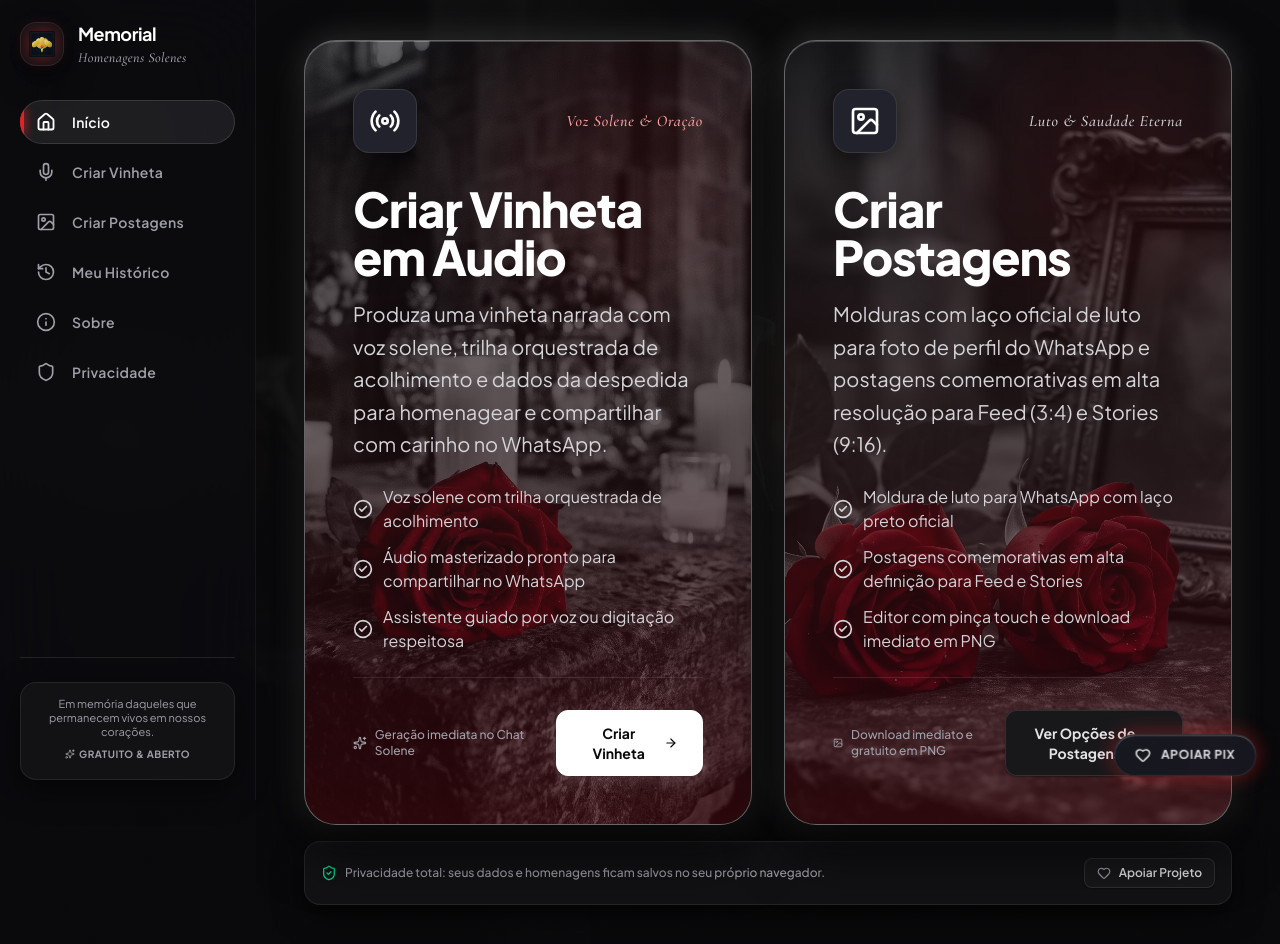
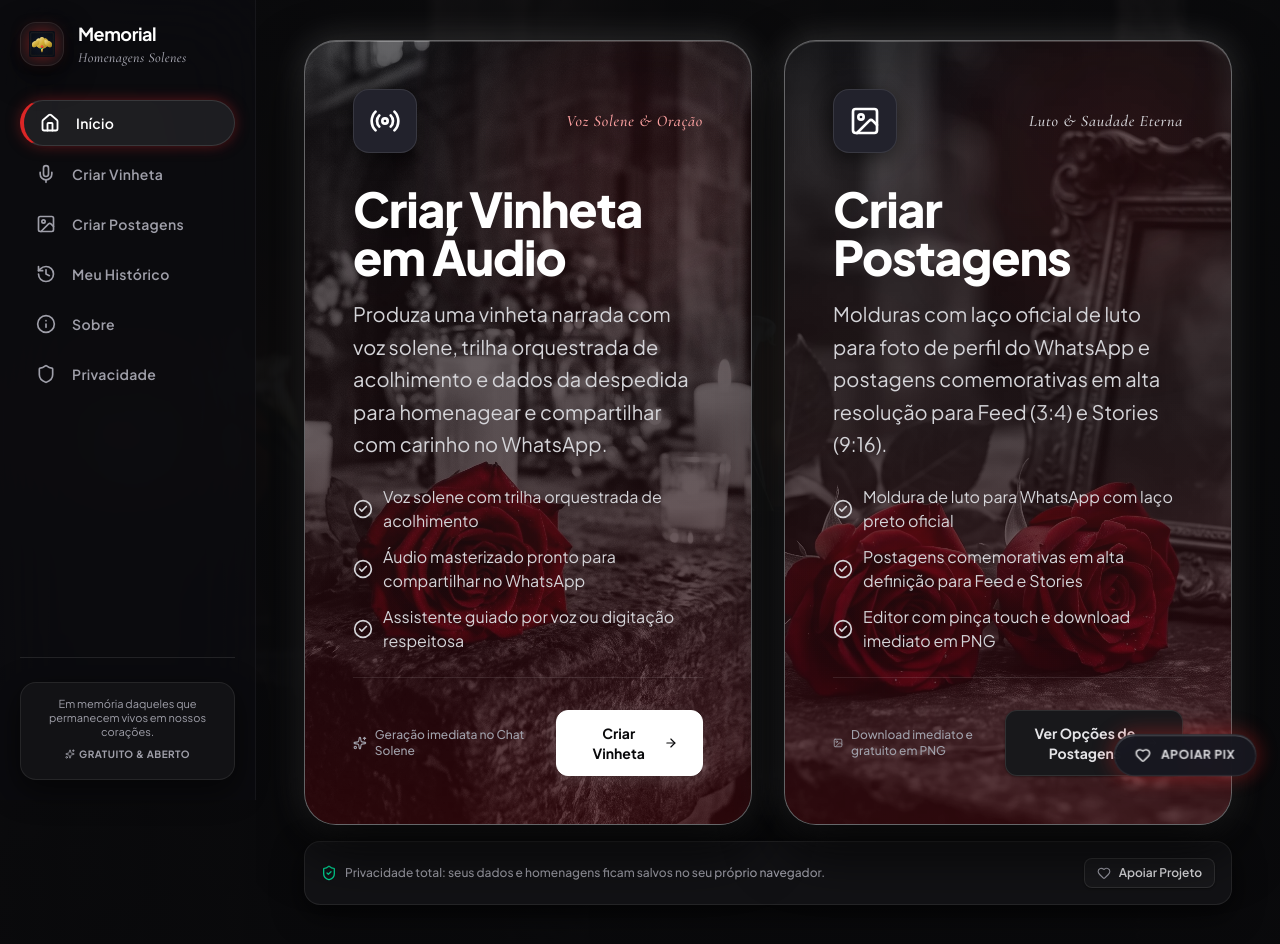
Before and after one commit to devkeviny/memorial-homenagens, a React (Vite) app: page / in a window 1280 px wide. Built offline with nearby package versions, Linux system fonts and the light colour scheme.

Commit message:
fix(menu): set red border directly as left border of active button for seamless integration

```diff
--- a/src/index.css
+++ b/src/index.css
@@ -142,26 +142,13 @@ body {
   color: #FFFFFF !important;
   border-radius: 9999px !important;
   position: relative !important;
-  box-shadow: inset 0 0 0 1px rgba(255, 255, 255, 0.12) !important;
-  overflow: hidden !important;
+  border: 1px solid rgba(255, 255, 255, 0.12) !important;
+  border-left: 4px solid #DC2626 !important;
+  box-shadow: 0 0 15px -2px rgba(220, 38, 38, 0.5) !important;
 }
 
 .btn-menu-active-clean:hover {
   background: rgba(255, 255, 255, 0.12) !important;
-}
-
-/* Traço Vermelho Luminoso Integrado Diretamente na Borda Esquerda do Botão */
-.btn-menu-active-clean::before {
-  content: '';
-  position: absolute;
-  left: 0;
-  top: 18%;
-  bottom: 18%;
-  width: 3.5px;
-  border-radius: 0 4px 4px 0;
-  background: #DC2626;
-  box-shadow: 0 0 10px 1.5px rgba(220, 38, 38, 0.7);
-  pointer-events: none;
 }
 
 /* Solemn Dynamic Pulsing Gradient & Border (Automático e Contínuo sem hover) */
```
